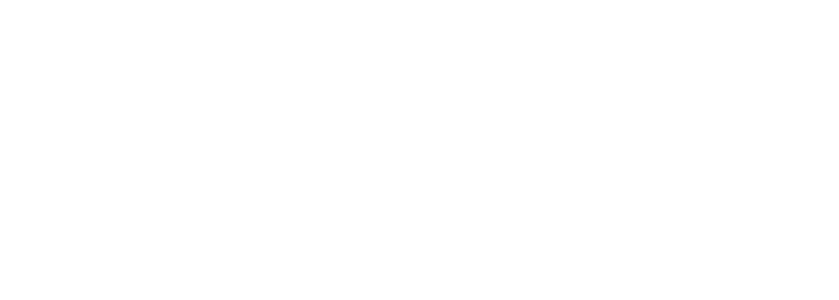
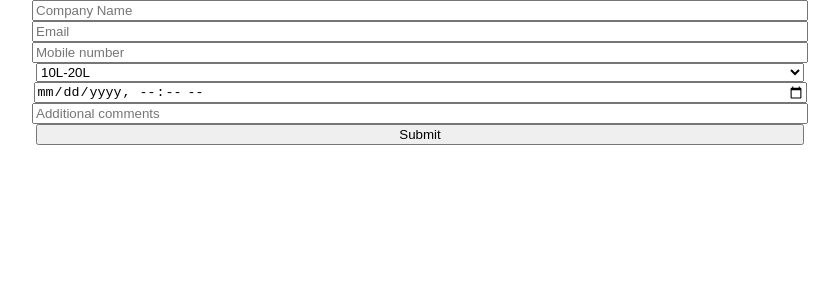
Before and after one commit to WildCodeSchool/2022-03-JS-Lisbon-hackathon-1-DreamGreen, a React (Create React App) app in the folder dream-green/: page /form in a window 1280 px wide. Shown: the top 300 px of the page, without its empty margins (220-1059 px from the left). Built offline with nearby package versions, Linux system fonts and the light colour scheme.

Commit message:
Added form  component

```diff
--- a/dream-green/package.json
+++ b/dream-green/package.json
@@ -8,6 +8,8 @@
     "@testing-library/user-event": "^13.5.0",
     "react": "^18.1.0",
     "react-dom": "^18.1.0",
+    "react-hook-form": "^7.31.1",
+    "react-router-dom": "^6.3.0",
     "react-scripts": "5.0.1",
     "swiper": "^8.1.4",
     "web-vitals": "^2.1.4"
--- a/dream-green/src/App.js
+++ b/dream-green/src/App.js
@@ -1,8 +1,13 @@
-import logo from "./logo.svg";
+
 import "./App.css";
+import Form from "./Components/Form/Form";
 
 function App() {
-  return <div className="App"></div>;
+  return (
+    <div className="App">
+      <Form />
+    </div>
+  )
 }
 
 export default App;
--- /dev/null
+++ b/dream-green/src/Components/Form/Form.css
@@ -0,0 +1,11 @@
+ .form {
+     display: flex;
+     flex-direction: column;
+     align-items: center;
+     justify-content: center;
+ }
+
+ input,
+ select {
+     width: 60vw;
+ }
--- /dev/null
+++ b/dream-green/src/Components/Form/Form.jsx
@@ -0,0 +1,30 @@
+import React from 'react';
+import { useForm } from 'react-hook-form';
+import "./Form.css"
+
+function Form() {
+    const { register, handleSubmit, formState: { errors } } = useForm();
+    const onSubmit = data => console.log(data);
+    console.log(errors);
+
+    return (
+        <form className="form" onSubmit={handleSubmit(onSubmit)}>
+            <input type="text" placeholder="Company Name" {...register("Company Name", { required: true })} />
+            <input type="email" placeholder="Email" {...register("Email", { required: true, pattern: /^\S+@\S+$/i })} />
+            <input type="tel" placeholder="Mobile number" {...register("Mobile number", { required: true, minLength: 6, maxLength: 12 })} />
+            <select {...register("Oil quantity", { required: true })}>
+                <option value="10L-20L">10L-20L</option>
+                <option value="20L-30L">20L-30L</option>
+                <option value="30L-40L">30L-40L</option>
+                <option value="40L-50L">40L-50L</option>
+                <option value="+50L">+50L</option>
+            </select>
+            <input type="datetime-local" placeholder="Collection date" {...register("Collection date", { required: true })} />
+            <input type="text" placeholder="Additional comments" {...register("Additional comments", {})} />
+
+            <input type="submit" />
+        </form>
+    );
+}
+
+export default Form;
```
Also changed, not shown: dream-green/src/index.js (+5 -2 lines), 1 other file (tests, documents, lock files or other folders).
